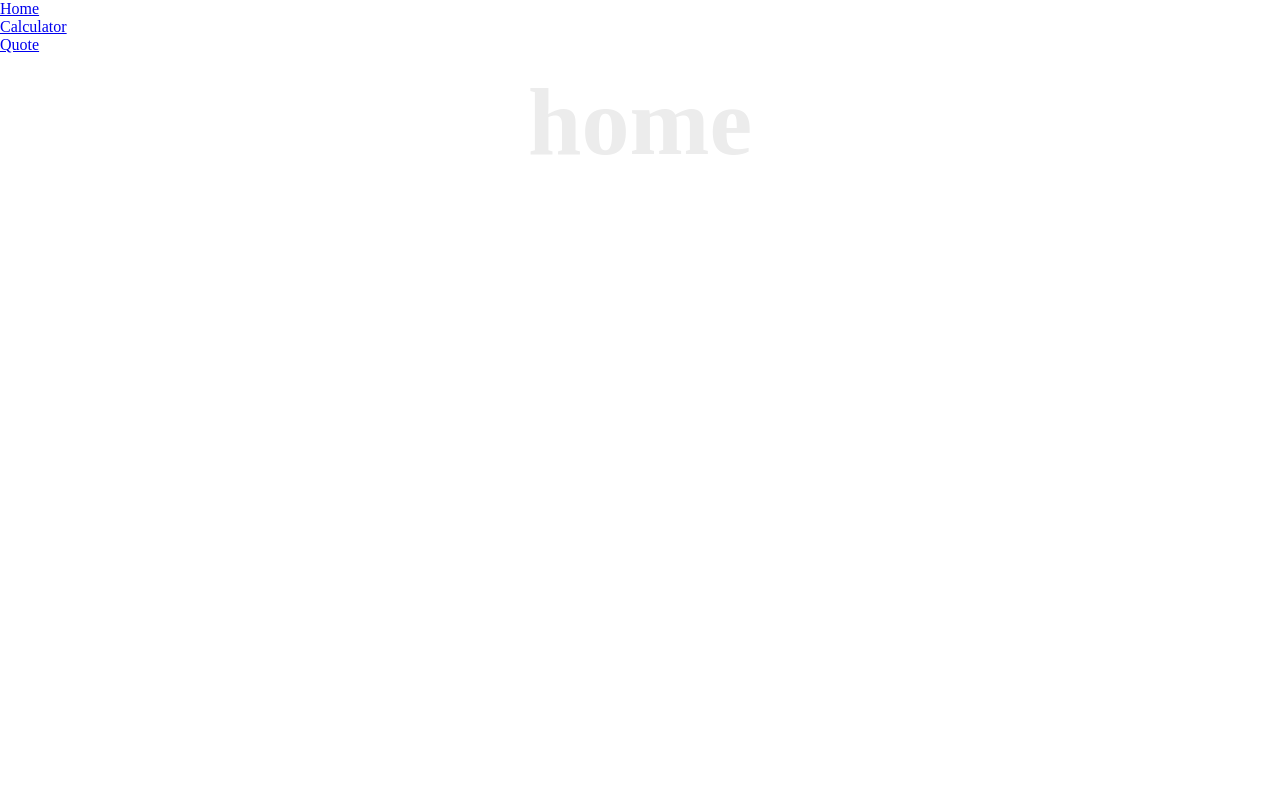
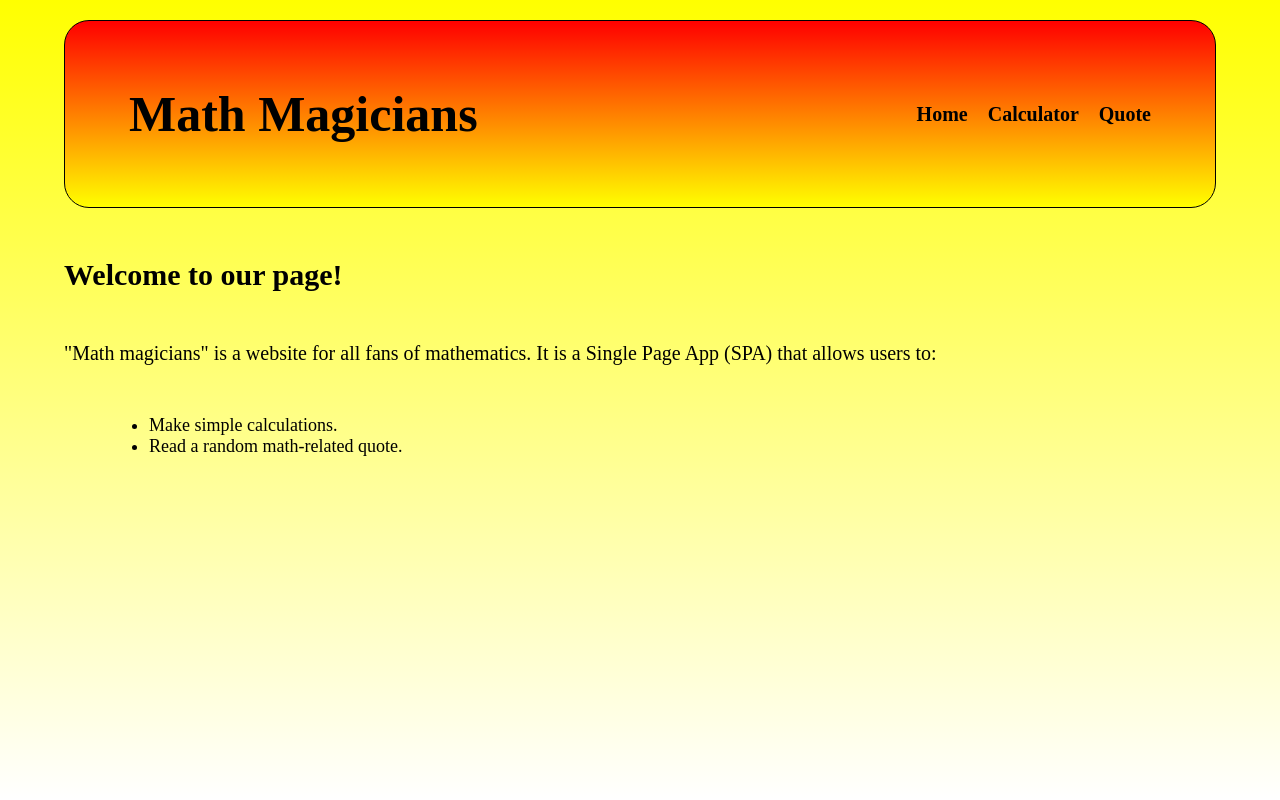
Before and after one commit to jorgegoco/math-magicians, a React (Create React App) app: page / in a window 1280 px wide. Built offline with nearby package versions, Linux system fonts and the light colour scheme.

Commit message:
Add some styling

```diff
--- a/src/App.js
+++ b/src/App.js
@@ -6,6 +6,8 @@ import Quote from './Components/Quote';
 
 const App = () => (
   <>
+    <header>
+      <h1>Math Magicians</h1>
       <nav>
         <ul>
           <li><Link to="/">Home</Link></li>
@@ -13,6 +15,7 @@ const App = () => (
           <li><Link to="/quote">Quote</Link></li>
         </ul>
       </nav>
+    </header>
 
     <Routes>
       <Route path="/" element={<Home />} />
--- a/src/Components/Calculator.js
+++ b/src/Components/Calculator.js
@@ -13,6 +13,8 @@ const Calculator = () => {
   const { total, next, operation } = state;
   const result = `${total}${operation}${next}`.replace(/null/g, '').replace(/undefined/g, '');
   return (
+    <section className="calculatorSection">
+      <h1>Let&#39;s do some math!</h1>
       <div className="calculator-container">
         <div className="output">{result === '' ? '0' : result}</div>
         <button className="ac" type="button" onClick={handleClick}>AC</button>
@@ -35,6 +37,7 @@ const Calculator = () => {
         <button className="dot" type="button" onClick={handleClick}>.</button>
         <button className="equal" type="button" onClick={handleClick}>=</button>
       </div>
+    </section>
   );
 };
 
--- a/src/Components/Home.js
+++ b/src/Components/Home.js
@@ -1,28 +1,16 @@
 import React from 'react';
 
-const Home = () => {
-  const headerStyle = {
-    padding: '20px 0',
-    lineHeight: '1.5em',
-  };
-
-  return (
-    <header style={headerStyle}>
-      <h1
-        style={{
-          fontSize: '6rem',
-          fontWeight: '600',
-          marginBottom: '2rem',
-          lineHeight: '1em',
-          color: '#ececec',
-          textTransform: 'lowercase',
-          textAlign: 'center',
-        }}
-      >
-        Home
-      </h1>
-    </header>
-  );
-};
-
+const Home = () => (
+  <section className="homeSection">
+    <h1>Welcome to our page!</h1>
+    <p>
+      &#34;Math magicians&#34; is a website for all fans of mathematics.
+      It is a Single Page App &#40;SPA&#41; that allows users to:
+    </p>
+    <ul>
+      <li>Make simple calculations.</li>
+      <li>Read a random math-related quote.</li>
+    </ul>
+  </section>
+);
 export default Home;
--- a/src/Components/Quote.js
+++ b/src/Components/Quote.js
@@ -1,28 +1,61 @@
-import React from 'react';
+import React, { useEffect, useState } from 'react';
+
+const quotes = [
+  {
+    paragraph: 'The art of doing mathematics is finding that special case that contains all the germs of generality.',
+    author: 'David Gilbert',
+  },
+
+  {
+    paragraph: 'So far as the theories of mathematics are about reality, they are not certain; so far as they are certain, they are not about reality.',
+    author: 'Albert Einstein',
+  },
+
+  {
+    paragraph: 'You know, for a mathematician, he did not have enough imagination. But he has become a poet and now he is fine.',
+    author: 'David Hilbert',
+  },
+
+  {
+    paragraph: 'Some people believe in imaginary friends. I believe in imaginary numbers.',
+    author: 'R.M. ArceJaeger',
+  },
+
+  {
+    paragraph: 'Do not ask whether a statement is true until you know what it means.',
+    author: 'Errett Bishop',
+  },
+
+  {
+    paragraph: 'Calculus is all about making curvy things look straight',
+    author: 'Anonymous Professor',
+  },
+];
 
 const Quote = () => {
-  const headerStyle = {
-    padding: '20px 0',
-    lineHeight: '1.5em',
-  };
+  const [randomNumber, setRandomNumber] = useState(
+    Math.floor(Math.random() * 6),
+  );
+
+  useEffect(() => {
+    const randomNumber = Math.floor(Math.random() * 6);
+    setRandomNumber(randomNumber);
+  }, []);
 
   return (
-    <header style={headerStyle}>
-      <h1
-        style={{
-          fontSize: '6rem',
-          fontWeight: '600',
-          marginBottom: '2rem',
-          lineHeight: '1em',
-          color: '#ececec',
-          textTransform: 'lowercase',
-          textAlign: 'center',
-        }}
-      >
-        Quote
-      </h1>
-    </header>
+    <section className="quoteSection">
+      <p>
+        &#34;
+        {quotes[randomNumber].paragraph}
+        &#34;
+        &#160;
+        <span>
+          &#45;&#45;
+          {quotes[randomNumber].author}
+          ;
+        </span>
+      </p>
+    </section>
   );
 };
-
 export default Quote;
--- a/src/index.css
+++ b/src/index.css
@@ -7,10 +7,75 @@
   list-style-type: none;
 }
 
+body {
+  background-image: linear-gradient(yellow, white);
+  background-repeat: no-repeat;
+  background-attachment: fixed;
+}
+
+header {
+  display: flex;
+  justify-content: space-between;
+  align-items: center;
+  padding: 5%;
+  margin: 0 5%;
+  margin-top: 20px;
+  border: 1px solid black;
+  border-radius: 25px;
+  background-image: linear-gradient(red, yellow);
+}
+
+header h1 {
+  font-size: 50px;
+}
+
+nav ul {
+  display: flex;
+  column-gap: 20px;
+}
+
+li a {
+  text-decoration: none;
+  color: black;
+  font-weight: 800;
+  font-size: 20px;
+  cursor: pointer;
+}
+
+.homeSection {
+  margin-top: 50px;
+  margin-left: 5%;
+}
+
+.homeSection h1 {
+  font-size: 30px;
+}
+
+.homeSection p {
+  margin-top: 50px;
+  margin-bottom: 50px;
+  font-size: 20px;
+}
+
+.homeSection li {
+  margin-left: 7%;
+  list-style-type: disc;
+  font-size: 18px;
+}
+
+.calculatorSection {
+  display: flex;
+  margin-top: 50px;
+  margin-left: 5%;
+}
+
+.calculatorSection h1 {
+  font-size: 30px;
+}
+
 .calculator-container {
   width: 50%;
   margin: auto;
-  margin-top: 100px;
   height: 50vh;
   display: grid;
   grid-template-columns: repeat(4, 1fr);
@@ -48,3 +113,17 @@ button {
 .equal {
   background-color: orange;
 }
+
+.quoteSection {
+  width: 60%;
+  margin: auto;
+  margin-top: 150px;
+}
+
+.quoteSection p {
+  font-size: 24px;
+}
+
+.quoteSection span {
+  font-weight: 600;
+}
```
Lines whose indentation alone changed are shown as unchanged.
